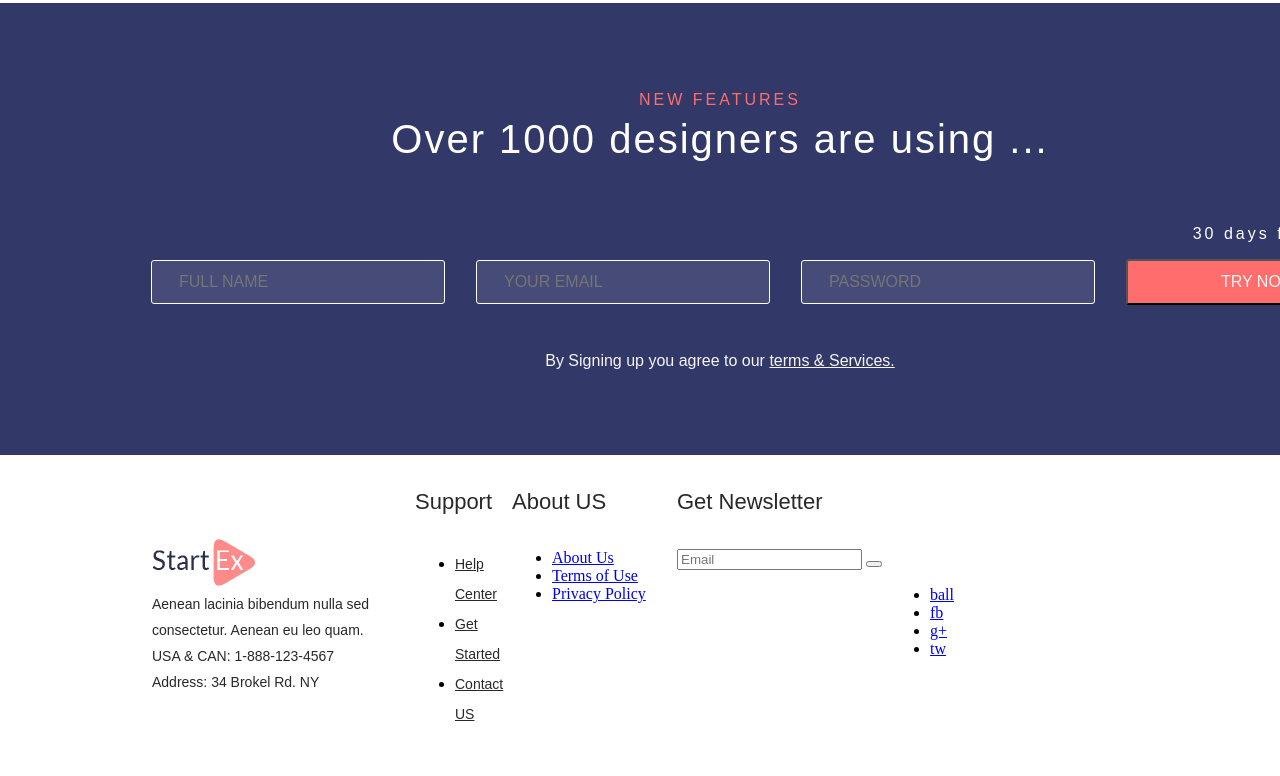
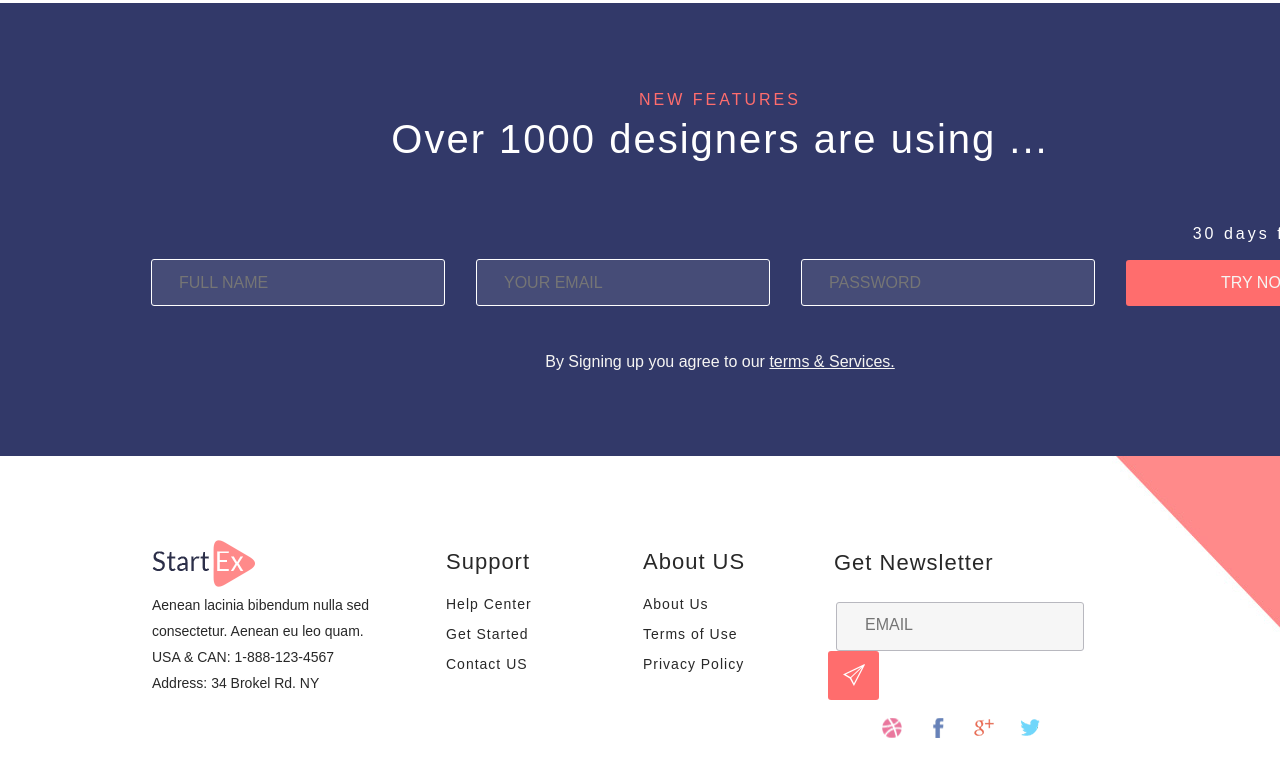
Before and after one commit to karachev/Platform_website, a plain HTML site: page index.html in a window 1280 px wide. Shown: the part 4154-4930 px from the top of the page. Before the commit the page ends 4899 px from the top, so only its background shows below. Drawn offline with Linux system fonts and the light colour scheme.

Commit message:
0.3.8
Add all.

```diff
--- a/css/style.less
+++ b/css/style.less
@@ -366,7 +366,7 @@ main {
 
 		input {
 			margin-right: 27px;
-			padding: 12px 58px 12px 27px;
+			padding: 14px 58px 13px 27px;
 			text-transform: uppercase;
 			font-family: 'Exo', sans-serif;
 			font-size: 16px;
@@ -384,7 +384,8 @@ main {
 			color: #f6f5f3;
 			background: #ff6d6d;
 			border-radius: 3px;
-			padding: 12px 93px;
+			padding: 14px 95px;
+			border: none;
 		}
 
 		.text-terms {
@@ -403,6 +404,7 @@ main {
 
 footer {
 	background: url(../img/Rectangle-2.jpg) no-repeat;
+	padding-bottom: 74px;
 
 	.about-company {
 		float: left;
@@ -422,6 +424,8 @@ footer {
 	.support {
 		float: left;
 		width: 97px;
+		margin-top: 59px;
+		margin-left: 31px;
 
 		h3 {
 			font-family: 'Exo', sans-serif;
@@ -429,16 +433,23 @@ footer {
 			line-height: 50px;
 			color: #282828;
 			font-weight: 500;
+			letter-spacing: 1px;
+			margin-bottom: 0;
 		}
 		ul {
+			padding-left: 0;
+			margin-top: 2px;
 			li {
+				list-style-type: none;
+
 				a {
 					font-family: 'Exo', sans-serif;
 					font-weight: normal;
 					font-size: 14px;
 					line-height: 30px;
 					color: #282828;
-
+					text-decoration: none;
+					letter-spacing: 1px;
 				}
 			}
 		}
@@ -447,6 +458,8 @@ footer {
 	.about-us {
 		float: left;
 		width: 165px;
+		margin-top: 59px;
+		margin-left: 100px;
 
 		h3 {
 			font-family: 'Exo', sans-serif;
@@ -454,12 +467,33 @@ footer {
 			line-height: 50px;
 			color: #282828;
 			font-weight: 500;
+			letter-spacing: 1px;
+			margin-bottom: 0;
+		}
+		ul {
+			padding-left: 0;
+			margin-top: 2px;
+			li {
+				list-style-type: none;
+
+				a {
+					font-family: 'Exo', sans-serif;
+					font-weight: normal;
+					font-size: 14px;
+					line-height: 30px;
+					color: #282828;
+					text-decoration: none;
+					letter-spacing: 1px;
+				}
+			}
 		}
 	}
 
 	.letter {
 		float: left;
 		width: 277px;
+		margin-top: 60px;
+		margin-left: 26px;
 
 		h3 {
 			font-family: 'Exo', sans-serif;
@@ -467,11 +501,73 @@ footer {
 			line-height: 50px;
 			color: #282828;
 			font-weight: 500;
+			letter-spacing: 1px;
+			margin-bottom: 0;
+		}
+
+		form {
+			margin-top: 14px;
+			input {
+				font-family: 'Exo', sans-serif;
+				font-weight: normal;
+				font-size: 16px;
+				line-height: 39px;
+				color: #000000;
+				text-transform: uppercase;
+				background: #f6f6f6;
+				border: 1px solid #b8b8bf;
+				border-radius: 3px;
+				margin-left: 2px;
+				padding: 2px 11px 6px 28px;
+			}
+
+			button {
+				background: #ff6d6d url(../img/send.png) no-repeat center;
+				padding: 28px 25px 21px 26px;
+				margin-top: 0px;
+				margin-left: -6px;
+				border-radius: 3px;
+				border: none;;
+			}
 		}
 	}
 
 	.social {
 		float: right;
+
+		ul {
+			margin-top: 4px;
+			margin-right: 49px;
+		}
+
+		li {
+				display: inline-block;
+				margin-right: 13px;
+		}
+
+		.social-btn {
+			display: inline-block;
+			width: 20px;
+			height: 20px;
+			font-size: 0px;
+			margin-right: 9px;
+		}
+
+		.social-btn-dribb {
+			background: url(../img/dribbble.png) no-repeat center;
+		}
+
+		.social-btn-fb {
+			background: url(../img/facebook.png) no-repeat center;
+		}
+
+		.social-btn-google {
+			background: url(../img/googleplus_S.png) no-repeat center;
+		}
+
+		.social-btn-tw {
+			background: url(../img/twitter.png) no-repeat center;
+		}
 	}
 }
 
--- a/index.html
+++ b/index.html
@@ -123,7 +123,7 @@
   			<span class="text-terms">By Signing up you agree to our <a href="#">terms & Services.</a></span>
   		</section>
   	</main>
-  	<footer>
+  	<footer class="clearfix">
   		<section class="about-company">
   			<img src="img/Start Ex.png" alt="Start Ex" width="103" height="47">
   			<p>Aenean lacinia bibendum nulla sed<br>
@@ -168,16 +168,16 @@
   			<div class="social">
   				<ul>
   					<li>
-  						<a href="#">ball</a>
+  						<a class="social-btn social-btn-dribb" href="#">ball</a>
   					</li>
   					<li>
-  						<a href="#">fb</a>
+  						<a class="social-btn social-btn-fb" href="#">fb</a>
   					</li>
   					<li>
-  						<a href="#">g+</a>
+  						<a class="social-btn social-btn-google" href="#">g+</a>
   					</li>
   					<li>
-  						<a href="#">tw</a>
+  						<a class="social-btn social-btn-tw" href="#">tw</a>
   					</li>
   				</ul>
   			</div>
```
Also changed, not shown: css/style.css, img/send.png (added).
